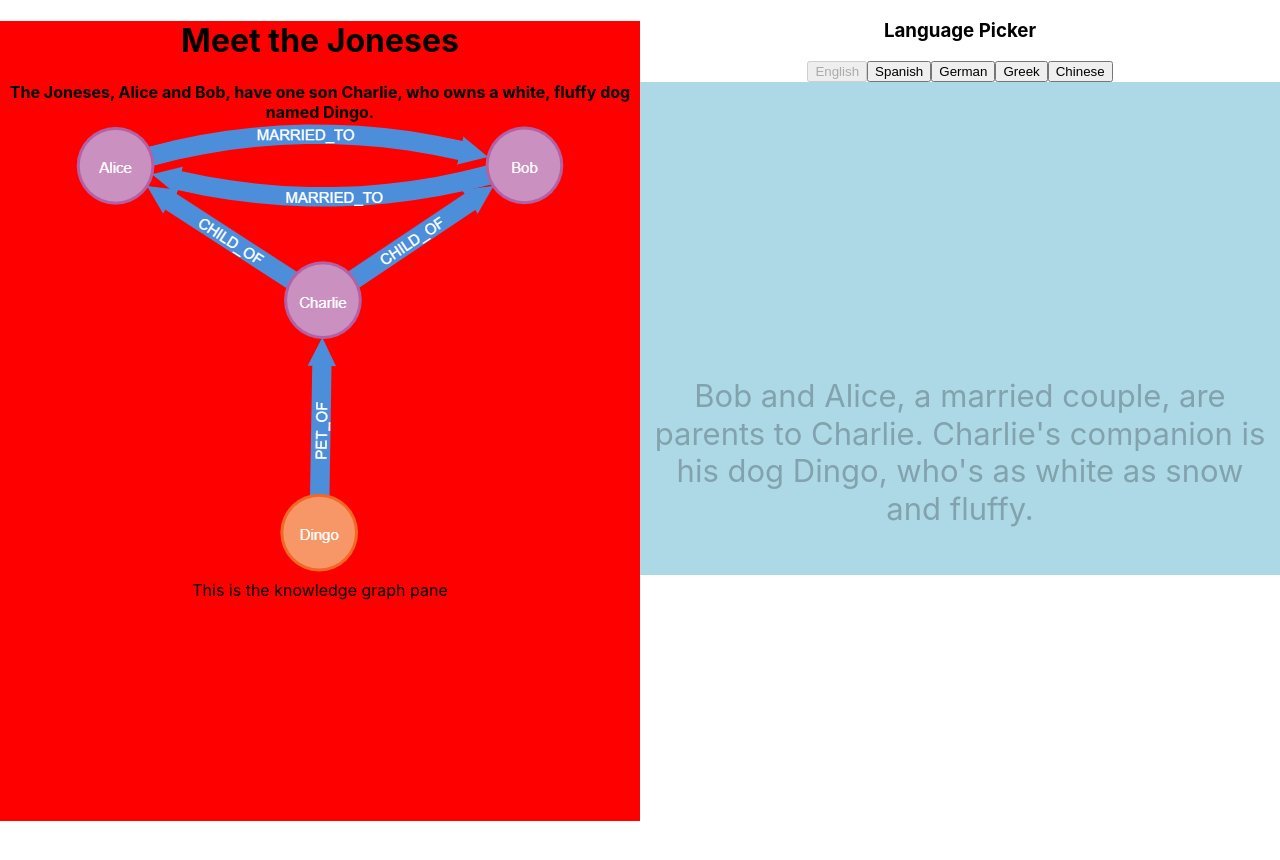
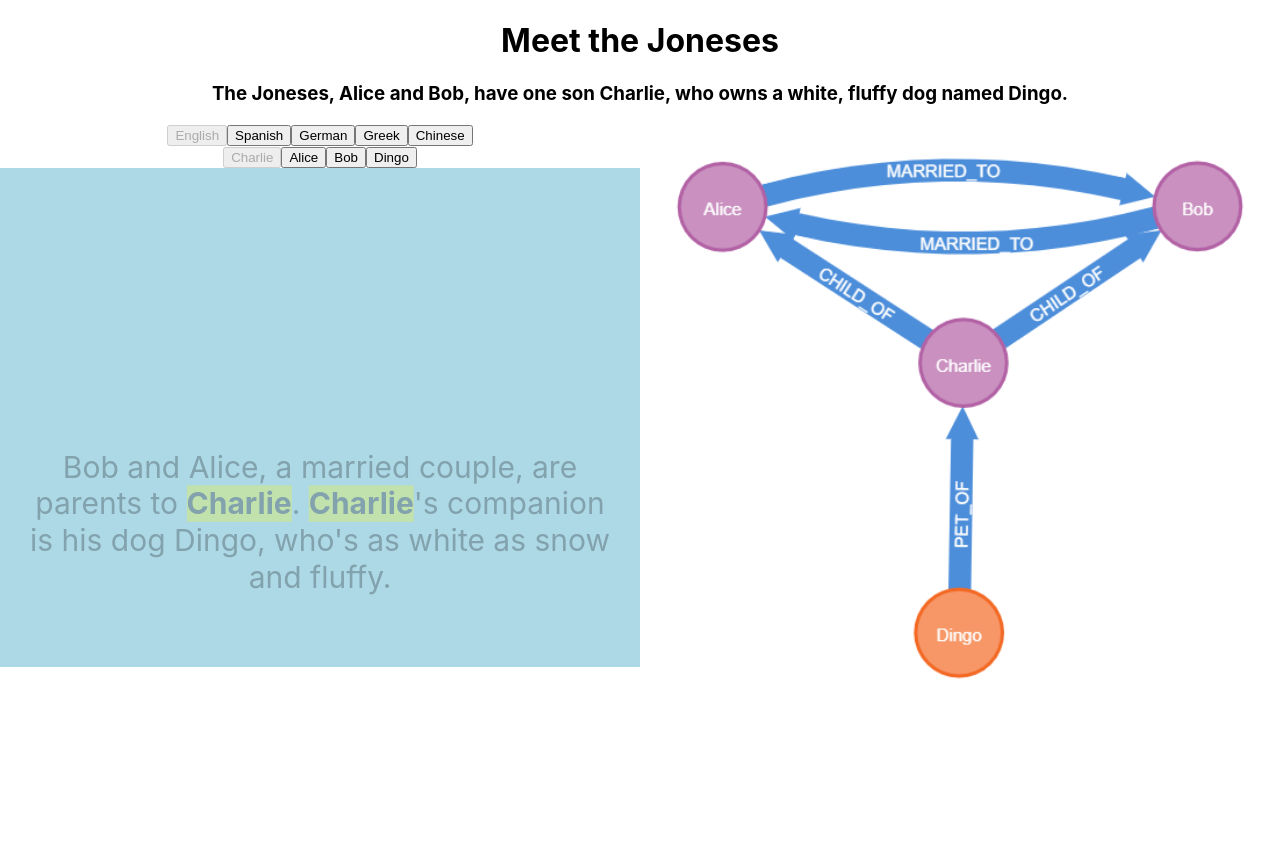
Before and after one commit to eejai42/syntax-free-vs-locked, a React (Create React App) app in the folder the-joneses/MartiniGlassScrollingSyntax/martini-scroller-app/: page / in a window 1280 px wide. Shown: the top 860 px of the page. Before the commit the page ends 821 px from the top, so only its background shows below. Built offline with nearby package versions, Linux system fonts and the light colour scheme.

Commit message:
The scroller-app is getting pretty tight.

```diff
--- a/the-joneses/MartiniGlassScrollingSyntax/martini-scroller-app/src/App.css
+++ b/the-joneses/MartiniGlassScrollingSyntax/martini-scroller-app/src/App.css
@@ -58,11 +58,11 @@
     opacity: 1;
   }
   80% {
-    transform: translateY(-30vh) scale(0.5); /* Adjust as needed */
-    opacity: 1;
+    transform: translateY(-80vh) scale(0); /* Adjust as needed */
+    opacity: 0.1;
   }
   100% {
-    transform: translateY(-60) scale(0.2);
+    transform: translateY(-40) scale(0.05);
     opacity: 0;
   }
 }
--- a/the-joneses/MartiniGlassScrollingSyntax/martini-scroller-app/src/App.js
+++ b/the-joneses/MartiniGlassScrollingSyntax/martini-scroller-app/src/App.js
@@ -3,11 +3,14 @@ import './App.css';
 import GraphViewer from './GraphViewer';
 import TextScroller from './TextScroller';
 import LanguagePicker from './LanguagePicker';
+import AppHeader from './AppHeader';
 
 function App() {
   const [data, setData] = useState(null);
   const [currentLanguage, setCurrentLanguage] = useState('English');
-
+  const [currentKeyword, setCurrentKeyword] = useState('Charlie');
+  const [currentStoryId, setCurrentStoryId] = useState('meet-the-joneses');
+  const [currentStory, setCurrentStory] = useState(null);
   useEffect(() => {
     // Fetch the JSON data when the component mounts
     fetch('/data.json')
@@ -15,6 +18,9 @@ function App() {
       .then(data => {
         // Set the data to state
         setData(data);
+        const currentStory = data.story["syntax-locked-vs-unlocked"].find(s => s.id === currentStoryId)
+
+        setCurrentStory(currentStory);
       })
       .catch(error => {
         console.error('Error fetching data: ', error);
@@ -26,6 +32,11 @@ function App() {
     setCurrentLanguage(language);
   };
 
+  // Handler for keyword select
+  const handleKeywordSelect = (keyword) => {
+    setCurrentKeyword(keyword);
+  };
+
   // Check if data is loaded
   if (!data) {
     return <div>Loading...</div>; // Or any other loading indicator
@@ -33,13 +44,16 @@ function App() {
 
   return (
     <div className="App">
+      <AppHeader story={currentStory} currentLanguage={currentLanguage} currentKeyword={currentKeyword} />
       <div className="SplitScreen">
         <div className="LeftPane">
-          <GraphViewer data={data} languageName={currentLanguage} storyId='meet-the-joneses' />
+          <LanguagePicker data={data}
+                currentLanguage={currentLanguage} onLanguageChange={handleLanguageChange}
+                currentKeyword={currentKeyword} onKeywordSelect={handleKeywordSelect} />
+          <TextScroller data={data} languageName={currentLanguage} story={currentStory} currentKeyword={currentKeyword} />
         </div>
         <div className="RightPane">
-          <LanguagePicker data={data} currentLanguage={currentLanguage} onLanguageChange={handleLanguageChange} />
-          <TextScroller data={data} languageName={currentLanguage} storyId='meet-the-joneses' />
+          <GraphViewer data={data} languageName={currentLanguage} story={currentStory} />
         </div>
       </div>
     </div>
--- /dev/null
+++ b/the-joneses/MartiniGlassScrollingSyntax/martini-scroller-app/src/AppHeader.js
@@ -0,0 +1,17 @@
+// LanguagePicker.js
+import React from "react";
+
+const AppHeader = ({
+    languageName,
+    currentKeyword,
+    story
+}) => {
+  return (
+    <div>
+        <h1>{story.name}</h1>
+        <h3>{story.statement}</h3>
+    </div>
+  );
+};
+
+export default AppHeader;
--- a/the-joneses/MartiniGlassScrollingSyntax/martini-scroller-app/src/GraphViewer.js
+++ b/the-joneses/MartiniGlassScrollingSyntax/martini-scroller-app/src/GraphViewer.js
@@ -1,34 +1,27 @@
 // GraphViewer.js
-import React from 'react';
+import React from "react";
 
-const GraphViewer = ({ data, storyId }) => {
+const GraphViewer = ({ data, story }) => {
   const containerStyle = {
-    background: 'red',
-    minHeight: '100vh'
+    marginTop: "2rem",
+    minHeight: "100vh",
     // Add more styles as needed
   };
 
-  const block = {
-    minHeight: '10em'
+  // Add more styles as needed
+  const graphStyle = {
+    width: "90%",
+    maxHeight: "40%",
   };
 
   // Find the matching story
-  const story = data.story["syntax-locked-vs-unlocked"].find(s => s.id === storyId);
   const storyName = story ? story.name : "story has no name";
   const storyStatement = story ? story.statement : "story has no statement";
-  const imagePath = story ? story.image : 'default/path/to/image.png'; // Replace 'default/path/to/image.png' with a default image path
+  const imagePath = story ? story.image : "default/path/to/image.png"; // Replace 'default/path/to/image.png' with a default image path
 
   return (
     <div style={containerStyle}>
-        <h1>{storyName}</h1>
-        <div><b>
-            {storyStatement}
-            </b></div>
-      <img src={imagePath} alt="Knowledge Graph" />
-
-      <div style={block}>
-        This is the knowledge graph pane
-      </div>
+      <img src={imagePath} alt="Knowledge Graph" style={graphStyle} />
     </div>
   );
 };
--- a/the-joneses/MartiniGlassScrollingSyntax/martini-scroller-app/src/LanguagePicker.js
+++ b/the-joneses/MartiniGlassScrollingSyntax/martini-scroller-app/src/LanguagePicker.js
@@ -1,11 +1,15 @@
 // LanguagePicker.js
-import React from 'react';
+import React from "react";
 
-const LanguagePicker = ({ data, currentLanguage, onLanguageChange }) => {
-
+const LanguagePicker = ({
+  data,
+  currentLanguage,
+  onLanguageChange,
+  currentKeyword,
+  onKeywordSelect,
+}) => {
   return (
     <div>
-      <h3>Language Picker</h3>
       {data.story.languages.map((language, index) => (
         <button
           key={index}
@@ -15,6 +19,21 @@ const LanguagePicker = ({ data, currentLanguage, onLanguageChange }) => {
           {language.name}
         </button>
       ))}
+
+      <div>
+        {data.story.languages
+          .filter((language) => currentLanguage === language.name)
+          .flatMap((language) => language.keywords)
+          .map((keyword, index) => (
+            <button
+              key={index}
+              onClick={() => onKeywordSelect(keyword)}
+              disabled={currentKeyword === keyword}
+            >
+              {keyword}
+            </button>
+          ))}
+      </div>
     </div>
   );
 };
--- a/the-joneses/MartiniGlassScrollingSyntax/martini-scroller-app/src/TextScroller.js
+++ b/the-joneses/MartiniGlassScrollingSyntax/martini-scroller-app/src/TextScroller.js
@@ -1,6 +1,6 @@
 import React, { useState, useEffect } from 'react';
 
-const TextScroller = ({ data, languageName, storyId }) => {
+const TextScroller = ({ data, languageName, currentKeyword, story }) => {
   const [currentVariationIndex, setCurrentVariationIndex] = useState(0);
   const [variations, setVariations] = useState([]);
   const totalVariations = variations.length;
@@ -8,14 +8,13 @@ const TextScroller = ({ data, languageName, storyId }) => {
   const overlapDuration = 5000; // Time after which next variation starts, e.g., 5 seconds
 
   useEffect(() => {
-    const story = data.story["syntax-locked-vs-unlocked"].find(s => s.id === storyId);
     if (story) {
       const languageVariations = story.languages[languageName];
       if (languageVariations) {
         setVariations(languageVariations.variations);
       }
     }
-  }, [data, languageName, storyId]);
+  }, [data, languageName, story]);
 
   useEffect(() => {
     if (totalVariations > 0) {
@@ -29,11 +28,20 @@ const TextScroller = ({ data, languageName, storyId }) => {
     }
   }, [totalVariations, overlapDuration]);
 
+  const highlightKeyword = (text, keyword) => {
+    const regex = new RegExp(`(${keyword})`, 'gi');
+    return text.split(regex).map((part, index) =>
+      part.toLowerCase() === keyword.toLowerCase() ?
+      <span key={index} style={{ fontWeight: 'bold', backgroundColor: 'yellow' }}>{part}</span> :
+      part
+    );
+  };
+
   return (
     <div className="FullHeightContainer">
       {variations.map((variation, index) => (
         <p key={index} className={`TextScroller ${index === currentVariationIndex ? 'active' : ''}`} style={{animationDuration: `${scrollSpeed}ms`}}>
-          {variation}
+          {highlightKeyword(variation, currentKeyword)}
         </p>
       ))}
     </div>
```
